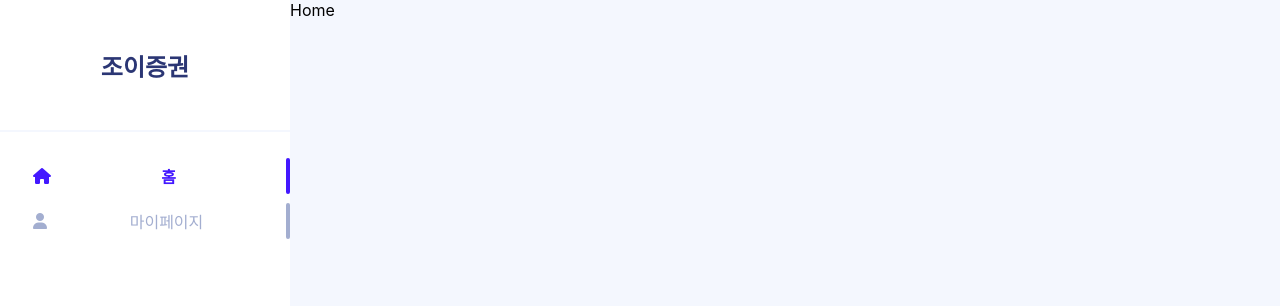
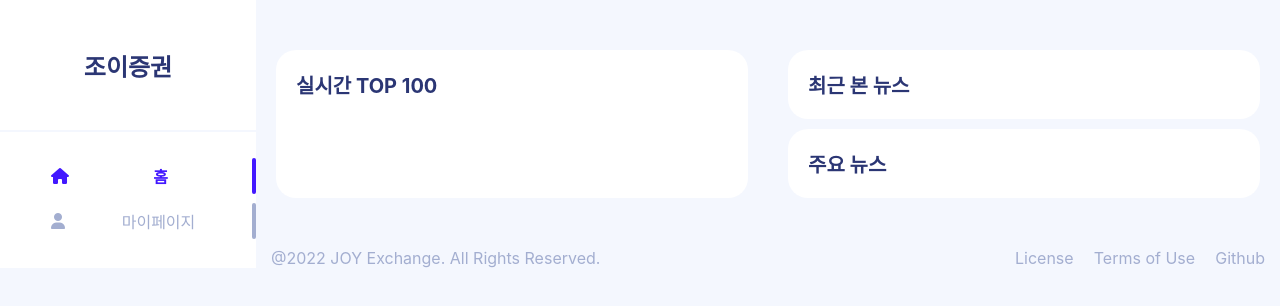
Before and after one commit to JOY-StockExchange/Front, a React (Create React App) app: page / in a window 1280 px wide. Shown: the top 306 px of the page. Built offline with nearby package versions, Linux system fonts and the light colour scheme.

Commit message:
home mockup

```diff
--- a/src/App.css
+++ b/src/App.css
@@ -2,30 +2,28 @@
   box-sizing: border-box;
 }
 
-:root {
-  --bold-text-color: #2b3674;
-  --default-text-color: #1b2559;
-  --sub-text-color: #a3aed0;
-  --activate-color: #4318ff;
-  --negative-color: #05cd99;
-  --positive-color: #F12A2A;
-  --main-color: #f4f7fe;
+.App {
+  display: flex;
+  height: 100%;
 }
 
-.App {
+.wrap{
+  width: 80%;
+  flex: 1;
   display: flex;
+  flex-direction: column;
 }
 
-.sidebar{
-  width: 290px;
-  height: 1152px;
+nav{
+  width: 240px;
+  flex: 1;
   background-color: #ffffff;
   display: flex;
   flex-direction: column;
   align-items: flex-end;
 }
 
-.sidebar-title{
+.nav__title{
   width: 100%;
   height: 130px;
   display: flex;
@@ -46,8 +44,8 @@ ul{
   list-style: none;
 }
 
-.page-li{
-  width: 257px;
+.nav__li{
+  width: 205px;
   height: 35px;
   margin: 10px 0px;
   display: flex;
@@ -55,25 +53,39 @@ ul{
   align-items: center;
 }
 
-.page-li .active{
+.nav__li .active{
   font-weight: bold;
   color: var(--activate-color);
 }
 
-.page-li .inactive{
+.nav__li .inactive{
   color: var(--sub-text-color);
 }
 
-.page-li-bar-inactive{
+.nav__statebar{
   width: 4px;
   height: 36px;
   border-radius: 25px;
+}
+
+.nav__statebar--inactive{
   background-color: var(--sub-text-color);
 }
 
-.page-li-bar-active{
-  width: 4px;
-  height: 36px;
-  border-radius: 25px;
+.nav__statebar--active{
   background-color: var(--activate-color);
 }
+
+footer{
+  color: var(--sub-text-color);
+  display: flex;
+  justify-content: space-between;
+  margin: 0px 15px;
+  margin-top: auto;
+}
+
+.footer__links{
+  width: 250px;
+  display: flex;
+  justify-content: space-between;
+}
--- a/src/App.js
+++ b/src/App.js
@@ -1,6 +1,8 @@
 import './App.css';
 import SideBar from './components/SideBar';
 import Home from './pages/Home';
+import Footer from './components/Footer';
+
 
 function App() {
   return (
@@ -8,6 +10,7 @@ function App() {
       <SideBar />
       <div className='wrap'>
         <Home />
+        <Footer />
       </div>
     </div>
   );
--- /dev/null
+++ b/src/components/Footer.js
@@ -0,0 +1,14 @@
+const Footer = () => {
+    return (
+        <footer>
+            <span className='footer__info'>@2022 JOY Exchange. All Rights Reserved.</span>
+            <span className='footer__links'>
+                <a>License</a>
+                <a>Terms of Use</a>
+                <a>Github</a>
+            </span>
+        </footer>
+    )
+}
+
+export default Footer;
--- a/src/components/SideBar.js
+++ b/src/components/SideBar.js
@@ -1,23 +1,23 @@
 const SideBar = () => {
     //Sidebar에서는 Link를 해주어야 한다.
     return(
-        <div className="sidebar">
-            <div className="sidebar-title">조이증권</div>
+        <nav>
+            <div className="nav__title">조이증권</div>
             <div className="separator"></div>
-            <ul className="page-ul">
+            <ul className="nav__ul">
                 {/*page router에 따라 active, inactive 설정하기*/}
-                <li className="page-li">
+                <li className="nav__li">
                     <i class="fa-solid fa-house active"></i>
                     <span className="active">홈</span>
-                    <div className="page-li-bar-active"></div>
+                    <div className="nav__statebar nav__statebar--active"></div>
                 </li>
-                <li className="page-li">
+                <li className="nav__li">
                     <i class="fa-solid fa-user inactive"></i>
                     <span className="inactive">마이페이지</span>
-                    <div className="page-li-bar-inactive"></div>
+                    <div className="nav__statebar nav__statebar--inactive"></div>
                 </li>
             </ul>
-        </div>
+        </nav>
     );
 }
 
--- /dev/null
+++ b/src/components/container/RecentStock.js
@@ -0,0 +1,11 @@
+import './container.css'
+
+const RecentStock = () => {
+    return(
+        <div className='container container__recentstock'>
+            <div className='container__title'>최근 본 뉴스</div>
+        </div>
+    )
+}
+
+export default RecentStock;
--- /dev/null
+++ b/src/components/container/StockNews.js
@@ -0,0 +1,11 @@
+import './container.css'
+
+const StockNews = () => {
+    return(
+        <div className='container container__stocknews'>
+            <div className='container__title'>주요 뉴스</div>
+        </div>
+    )
+}
+
+export default StockNews;
--- /dev/null
+++ b/src/components/container/StockRanking.js
@@ -0,0 +1,11 @@
+import './container.css'
+
+const StockRanking = () => {
+    return(
+        <div className='container container__stockranking'>
+            <div className='container__title'>실시간 TOP 100</div>
+        </div>
+    )
+}
+
+export default StockRanking;
--- /dev/null
+++ b/src/components/container/container.css
@@ -0,0 +1,25 @@
+.container{
+    margin: 0px 20px;
+    padding: 20px 20px;
+    border-radius: 20px;
+    background-color: #ffffff;
+}
+
+.container__stockranking{
+    height: 100%;
+}
+
+.container__recentstock{
+    margin-bottom: 10px;
+}
+
+.container__stocknews{
+    margin-top: 10px;
+}
+
+.container__title{
+    color: var(--bold-text-color);
+    font-weight: bold;
+    font-size: 20px;
+    letter-spacing: -0.02 em;
+}
--- a/src/index.css
+++ b/src/index.css
@@ -14,3 +14,13 @@ code {
   font-family: source-code-pro, Menlo, Monaco, Consolas, 'Courier New',
     monospace;
 }
+
+:root {
+  --bold-text-color: #2b3674;
+  --default-text-color: #1b2559;
+  --sub-text-color: #a3aed0;
+  --activate-color: #4318ff;
+  --negative-color: #05cd99;
+  --positive-color: #F12A2A;
+  --main-color: #f4f7fe;
+}
--- /dev/null
+++ b/src/pages/Home.css
@@ -0,0 +1,13 @@
+.home{
+    display: flex;
+}
+
+.home__section1{
+    width: 800px;
+    margin: 50px 0px;
+}
+
+.home__section2{
+    width: 800px;
+    margin: 50px 0px;
+}
--- a/src/pages/Home.js
+++ b/src/pages/Home.js
@@ -1,6 +1,18 @@
+import RecentStock from '../components/container/RecentStock';
+import StockNews from '../components/container/StockNews';
+import StockRanking from '../components/container/StockRanking';
+import './Home.css'
 const Home = () => {
     return(
-        <div>Home</div>
+        <div className='home'>
+            <section className='home__section1'>
+                <StockRanking />
+            </section>
+            <section className='home__section2'>
+                <RecentStock />
+                <StockNews />
+            </section>
+        </div>
     );
 }
 export default Home;
```
